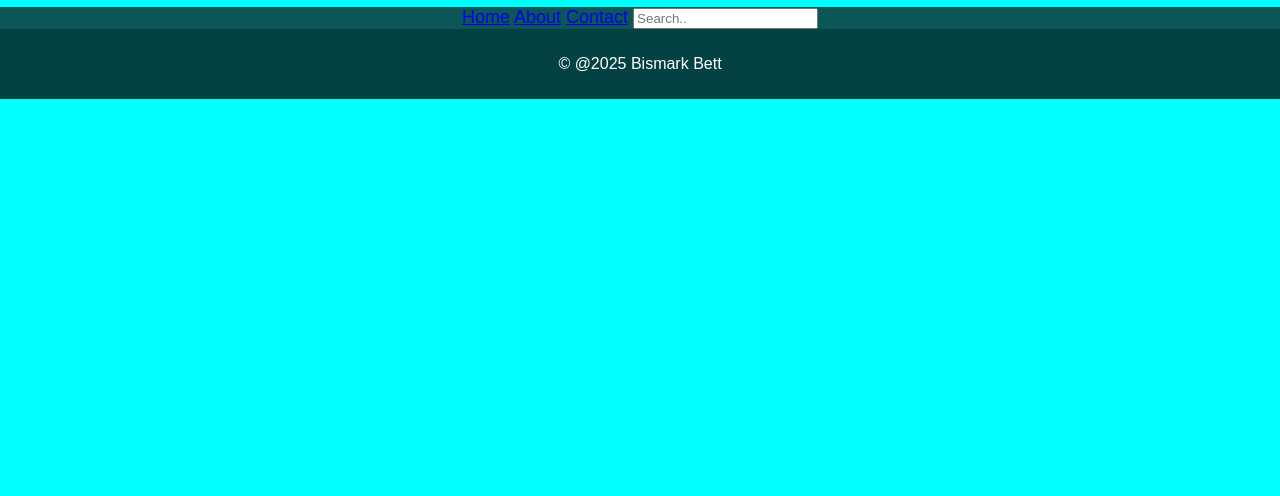
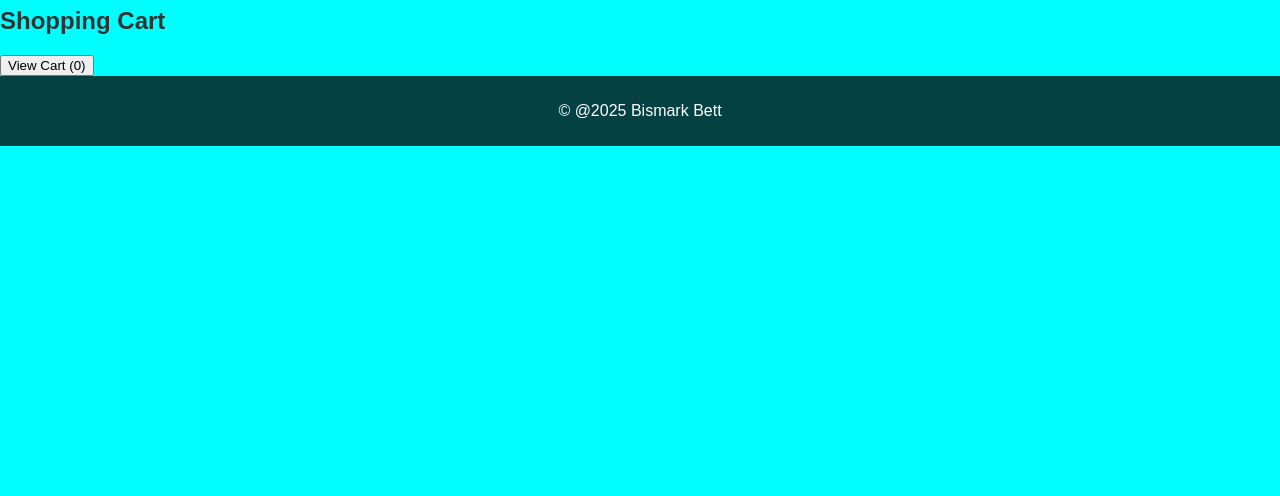
Before and after one commit to Biss1996/click-shop-project, a plain HTML site: page index.html in a window 1280 px wide. Shown: the part 304-800 px from the top of the page. Drawn offline with Linux system fonts and the light colour scheme; no server answers.

Commit message:
product list and cart

```diff
--- a/index.html
+++ b/index.html
@@ -39,12 +39,12 @@
 
 <h1>Product List</h1>
 <div id="product-container"></div>
-<div class="topnav">
-    <a class="active" href="#home">Home</a>
-    <a href="#about">About</a>
-    <a href="#contact">Contact</a>
-    <input type="text" placeholder="Search..">
-  </div>
+
+<h2>Shopping Cart</h2>
+<button id="viewCartButton">View Cart (<span id="cartCount">0</span>)</button>
+<div id="cart-container"></div>
+
+<script src="index.js"></script>
 
 <script>
     document.getElementById('fetchButton').addEventListener('click', fetchProducts);
```
